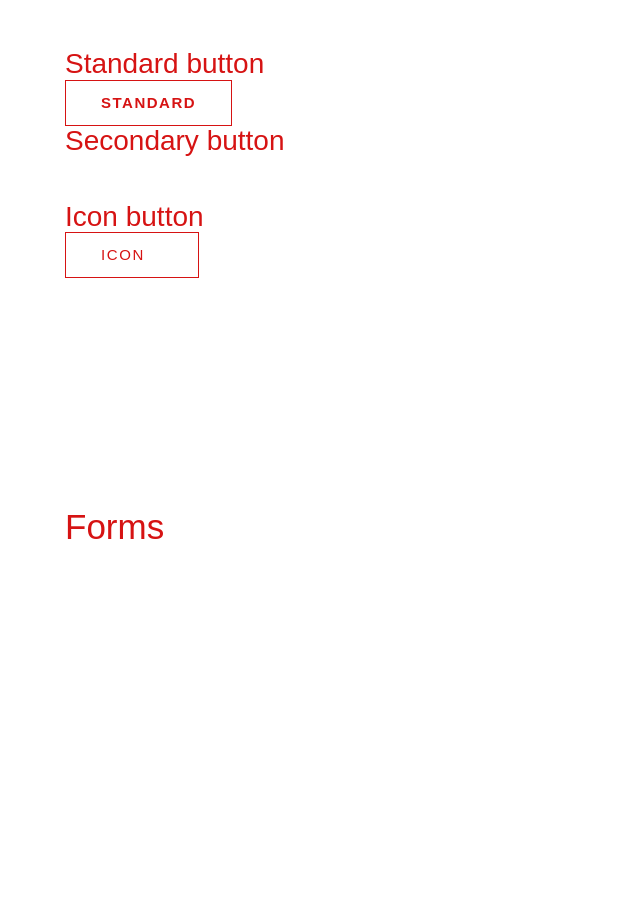
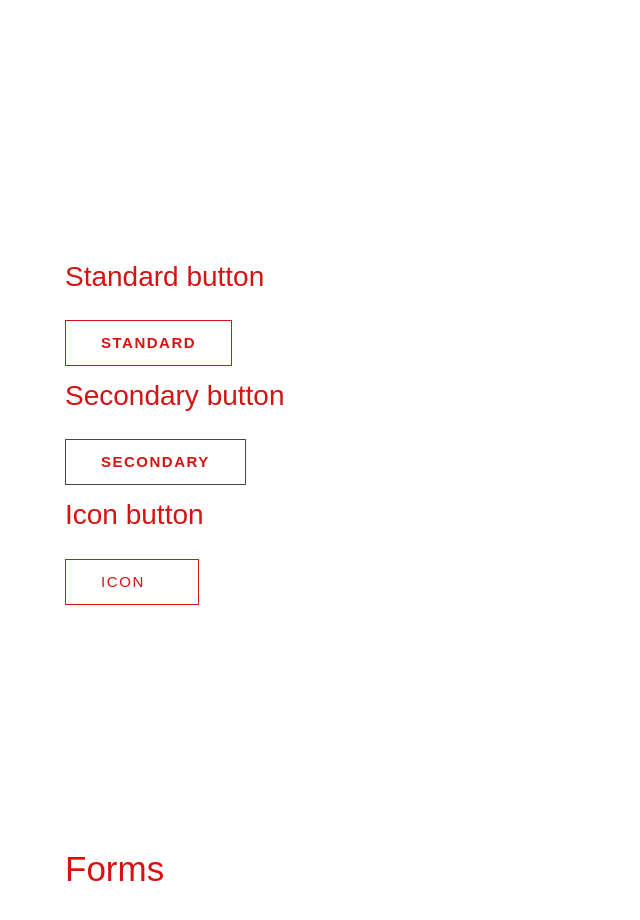
Before and after one commit to euphroshub/minimalist-stack, a website: page index.html in a window 1280 px wide. Shown: the part 1144-2064 px from the top of the page, without its empty margins (0-640 px from the left). Before the commit the page ends 1955 px from the top, so only its background shows below. Drawn offline with nearby package versions, Linux system fonts and the light colour scheme; files that its build step writes are made by us from their sources; files whose address does not match are found by name.

Commit message:
styleguide wip

```diff
--- a/app/scss/base/base.scss
+++ b/app/scss/base/base.scss
@@ -139,6 +139,7 @@ h1, h2, h3, h4, h5, h6,
 	line-height: var(--heading-line-height);
 	font-weight: var(--font-heading-weight);
 	color: var(--font-heading-color);
+    margin-bottom: 0.5em;
 }
 
 h1, .h1 {
--- a/app/scss/base/button.scss
+++ b/app/scss/base/button.scss
@@ -7,17 +7,18 @@
 		background: var(--primary);
 		border: 1px solid var(--primary);
 		color: var(--white);
+        transition: all $ease-in .3s;
 	}
 
 	&--secondary {
 		@include make-button();
-		border: 1px solid var(--white);
-		color: var(--white);
+		border: 1px solid var(--secondary);
+		color: var(--primary);
+        transition: all $ease-in .3s;
 
 		&:hover, &:active, &:focus {
-			background: transparent;
-			border: 1px solid var(--primary);
-			color: var(--secondary);
+			background: var(--secondary);
+			color: var(--white);
 		}
 	}
 
@@ -40,7 +41,7 @@
             right: var(--svg-right-value);
 			transform: translate3d(0, -50%, 0);
 			width: 14px;
-			transition: all $ease-in .35s;
+			transition: all $ease-in .3s;
 
 			path {
 				stroke: var(--primary);
--- a/app/scss/imports/spacing.scss
+++ b/app/scss/imports/spacing.scss
@@ -43,9 +43,25 @@
 	margin: 0;
 }
 
+.Margin--top--small {
+    margin-top: 15px;
+}
+
+.Margin--bottom--small {
+    margin-bottom: 15px;
+}
+
 // **---------------------------------------------------**
 //  Padding utilities
 // -------------------------------------------------------
- .Padding--none {
+.Padding--none {
     padding: 0;
 }
+
+.Padding--top--small {
+    padding-bottom: 15px;
+}
+
+.Padding--bottom--small {
+    padding-bottom: 15px;
+}
--- a/index.html
+++ b/index.html
@@ -67,7 +67,7 @@
                 <h3>Typography</h3>
             </div>
         </section>
-        <section class="Spacing--responsive--noTop">
+        <section class="Spacing--responsive">
             <div class="container">
 
             </div>
@@ -78,22 +78,17 @@
                 <h3>Buttons</h3>
             </div>
         </section>
-        <section class="Spacing--responsive--noTop">
+        <section class="Spacing--responsive">
             <div class="container">
-                <div class="Editable">
-                    <h5>Standard button</h5>
-                </div>
-                <a href="#" class="Btn">Standard</a>
+                <h5>Standard button</h5>
+                <a href="#" class="Btn Margin--bottom--small">Standard</a>
 
-                <div class="Editable">
-                    <h5>Secondary button</h5>
-                </div>
-                <a href="#" class="Btn--secondary">Secondary</a>
+                <h5>Secondary button</h5>
+                <a href="#" class="Btn--secondary Margin--bottom--small">Secondary</a>
 
-                <div class="Editable">
-                    <h5>Icon button</h5>
-                </div>
-                <a href="#" class="Btn--icon">
+
+                <h5>Icon button</h5>
+                <a href="#" class="Btn--icon Margin--bottom--small">
                     Icon
                     <!--Icon source here-->
                 </a>
@@ -105,7 +100,7 @@
                 <h3>Forms</h3>
             </div>
         </section>
-        <section class="Spacing--responsive--noTop">
+        <section class="Spacing--responsive">
             <div class="container">
 
             </div>
```
